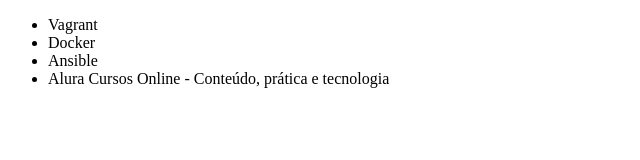
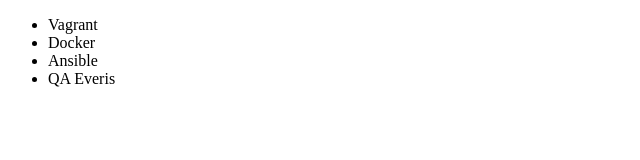
Before and after one commit to agomesca/gitAlura, a plain HTML site: page index.html in a window 1280 px wide. Shown: the whole page, without its empty margins (0-640 px from the left). Drawn offline with Linux system fonts and the light colour scheme.

Commit message:
alteracao nome de curso

```diff
--- a/index.html
+++ b/index.html
@@ -9,7 +9,7 @@
         <li>Vagrant</li>
         <li>Docker</li>
         <li>Ansible</li>
-        <li>Alura Cursos Online - Conteúdo, prática e tecnologia</li>
+        <li>QA Everis</li>
     </ul>
 </body>
 </html>
```
